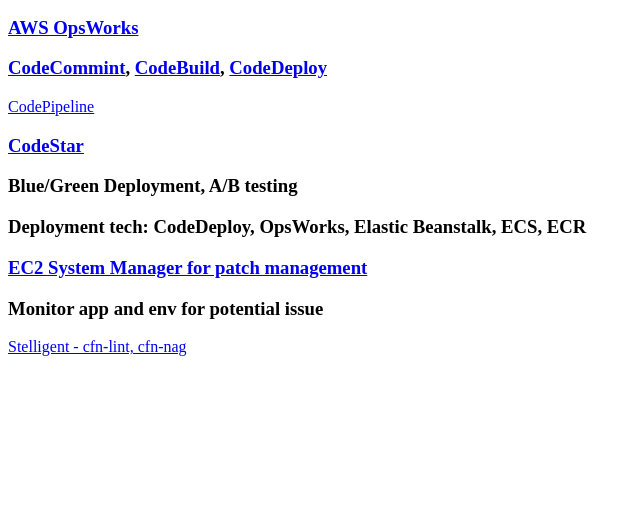
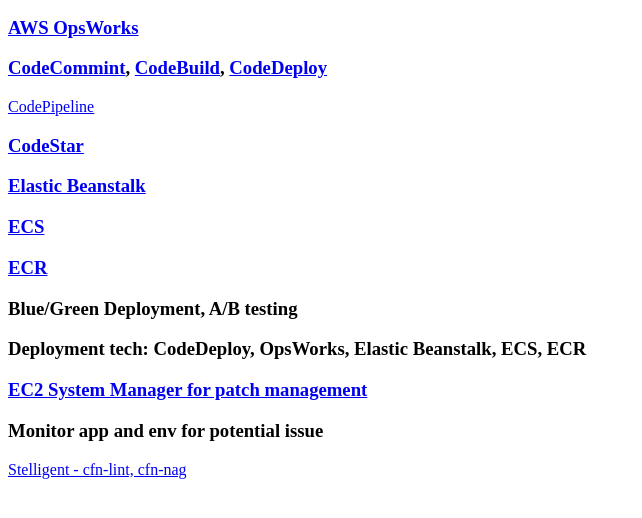
Before and after one commit to jhong40/jhong40.github.io, a plain HTML site: page index.html in a window 1280 px wide. Shown: the part 104-622 px from the top of the page, without its empty margins (0-642 px from the left). Drawn offline with Linux system fonts and the light colour scheme.

Commit message:
Update index.html

```diff
--- a/index.html
+++ b/index.html
@@ -9,6 +9,9 @@
            <a href="https://docs.aws.amazon.com/codedeploy/latest/userguide/welcome.html">CodeDeploy</a></h3>
       <a href="https://docs.aws.amazon.com/codepipeline/latest/userguide/welcome.html">CodePipeline</a></h3>
     <h3><a href="https://docs.aws.amazon.com/codestar/latest/userguide/welcome.html">CodeStar</a></h3>
+      <h3><a href="https://docs.aws.amazon.com/elasticbeanstalk/latest/dg/Welcome.html">Elastic Beanstalk</a></h3>
+      <h3><a href="https://docs.aws.amazon.com/AmazonECS/latest/developerguide/Welcome.html">ECS</a></h3>
+        <h3><a href="https://docs.aws.amazon.com/AmazonECR/latest/userguide/what-is-ecr.html">ECR</a></h3>
     <h3>Blue/Green Deployment, A/B testing</h3>
     <h3>Deployment tech: CodeDeploy, OpsWorks, Elastic Beanstalk, ECS, ECR </h3>
     <h3>
```
